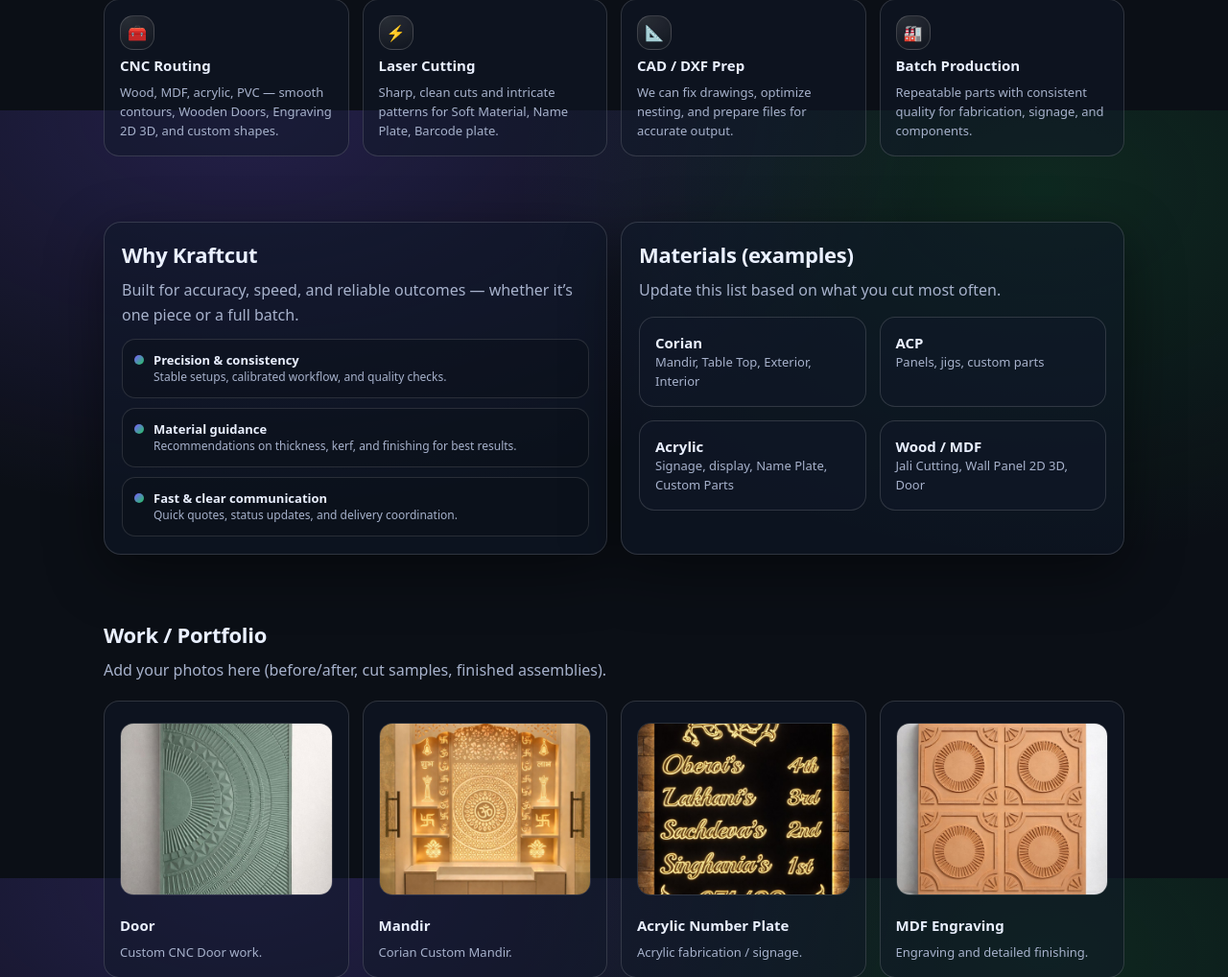
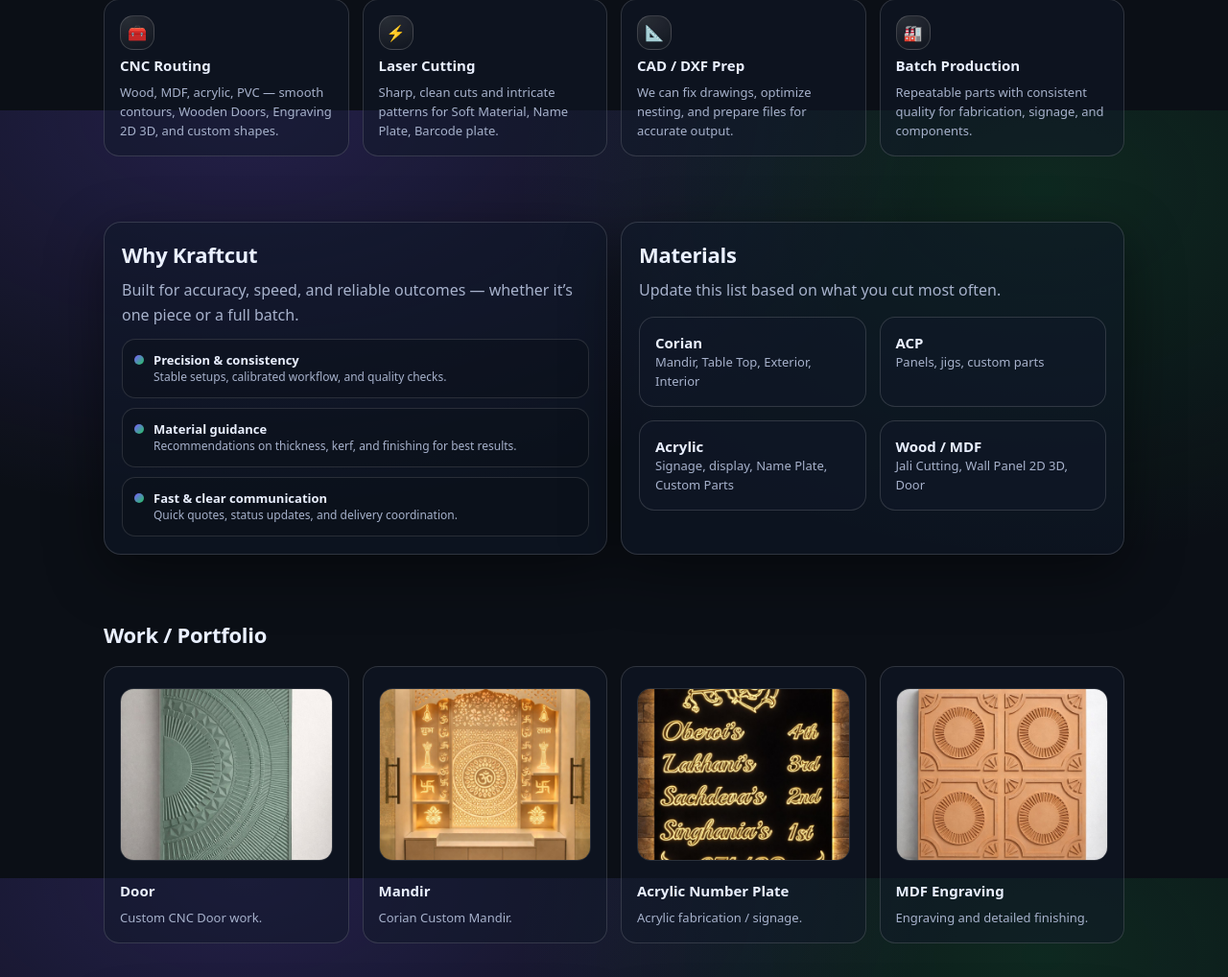
Before and after one commit to sravinu11/kraftcut, a Flask app: page / in a window 1280 px wide. Shown: the part 685-1703 px from the top of the page at 96% size. Run offline with Flask 3, Linux system fonts and the light colour scheme; some libraries are stand-ins or nearby versions.

```diff
--- a/templates/index.html
+++ b/templates/index.html
@@ -555,7 +555,7 @@
         </div>
 
         <div class="card panel">
-          <h2 class="section-title" style="margin-top:0">Materials (examples)</h2>
+          <h2 class="section-title" style="margin-top:0">Materials</h2>
           <p class="section-sub" style="margin-bottom:0">
             Update this list based on what you cut most often.
           </p>
@@ -572,7 +572,7 @@
 
     <section id="work" class="reveal">
       <h2 class="section-title">Work / Portfolio</h2>
-      <p class="section-sub">Add your photos here (before/after, cut samples, finished assemblies).</p>
+      <p class="section-sub"></p>
 
       <!-- ✅ UPDATED: Multi slots version with images -->
       <div class="grid">
```
